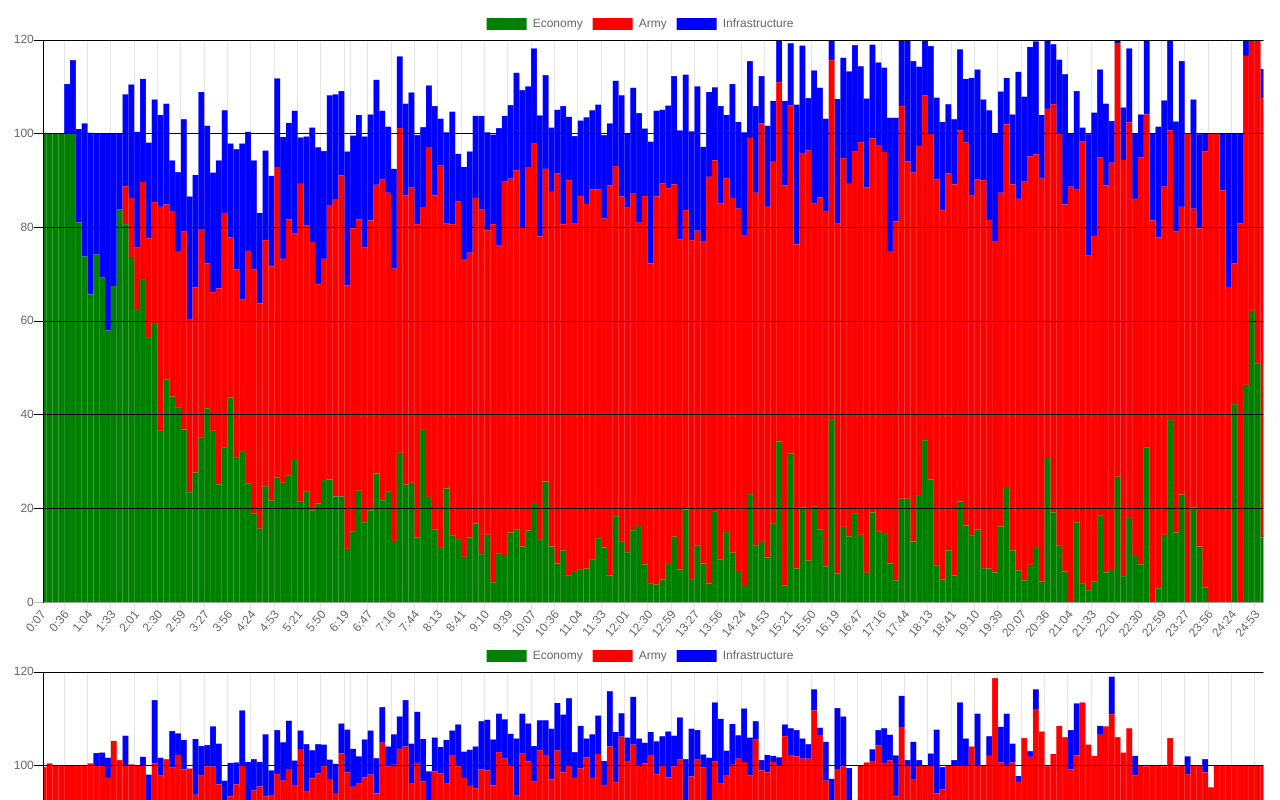
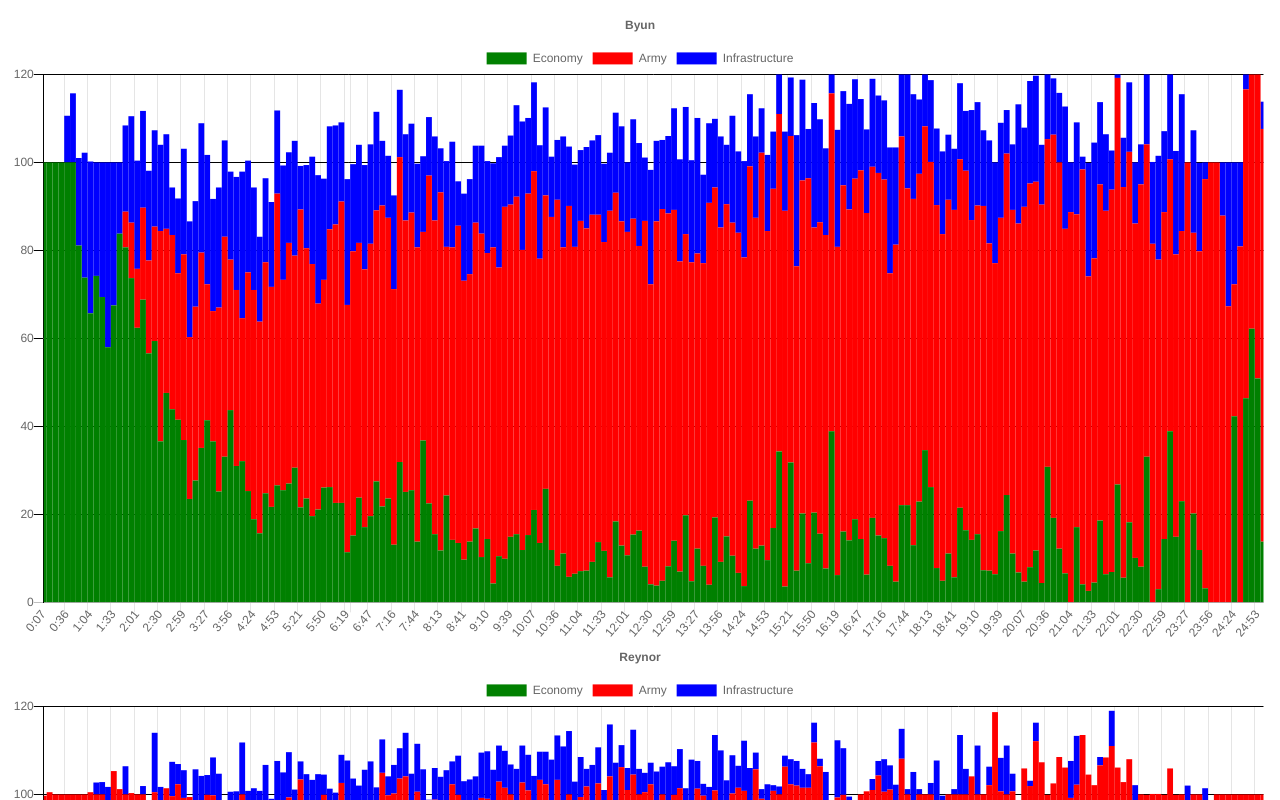
Before and after one commit to ZephyrBlu/selection-analysis, a plain HTML site: page selection_visualization.html in a window 1280 px wide. Shown: the top 800 px of the page. Drawn offline with nearby package versions, Linux system fonts and the light colour scheme.

Commit message:
Add title to charts

```diff
--- a/selection_visualization.html
+++ b/selection_visualization.html
@@ -8,6 +8,12 @@
 </head>
 <body>
     <script>
+        Chart.scaleService.updateScaleDefaults('linear', {
+            ticks: {
+                max: 120,
+            },
+        });
+
         Object.entries(selection_timeline).forEach(([player, values]) => {
             values.sort((a, b) => a.tick - b.tick);
             values = values.filter(v => v.tick <= 33600);
@@ -24,12 +30,6 @@
 
             console.log(econ, army, infra);
 
-            Chart.scaleService.updateScaleDefaults('linear', {
-                ticks: {
-                    max: 120,
-                },
-            });
-
             var canvas = document.createElement('canvas');
             canvas.id = player;
             document.body.appendChild(canvas)
@@ -44,26 +44,27 @@
                             label: 'Economy',
                             backgroundColor: 'green',
                             borderColor: 'green',
-                            order: -1,
                             data: econ,
                         },
                         {
                             label: 'Army',
                             backgroundColor: 'red',
                             borderColor: 'red',
-                            order: -1,
                             data: army,
                         },
                         {
                             label: 'Infrastructure',
                             backgroundColor: 'blue',
                             borderColor: 'blue',
-                            order: -1,
                             data: infra,
                         },
                     ],
                 },
                 options: {
+                    title: {
+                        display: true,
+                        text: player.charAt(0).toUpperCase() + player.slice(1),
+                    },
                     scales: {
                         xAxes: [{
                             stacked: true,
@@ -75,7 +76,6 @@
                             stacked: true,
                             gridLines: {
                                 display: true,
-                                z: 1,
                                 color: 'black',
                             },
                         }],
```
